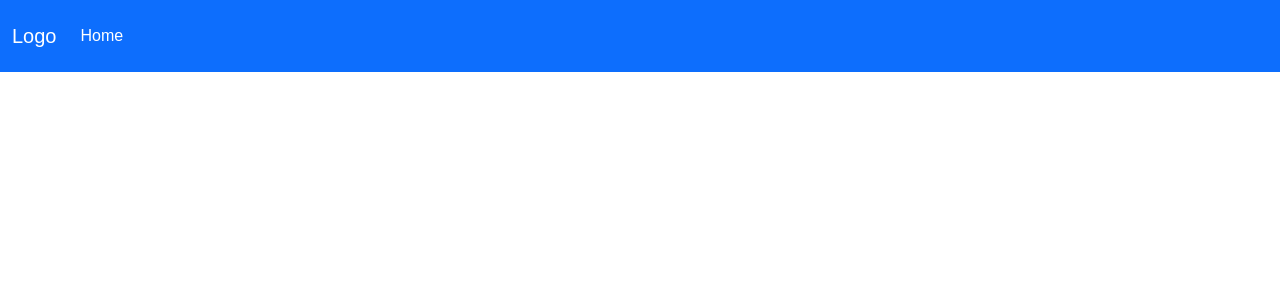
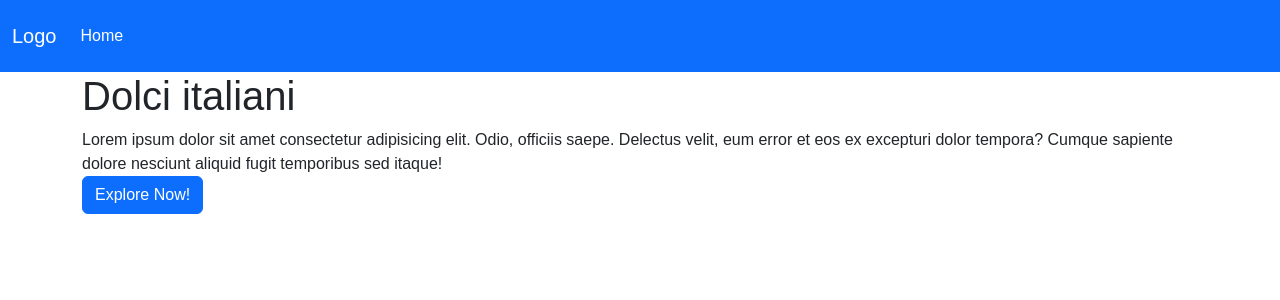
Before and after one commit to NavodContrath/react-api, a React (Vite) app: page / in a window 1280 px wide. Shown: the top 300 px of the page. Built offline with nearby package versions, Linux system fonts and the light colour scheme; no server answers.

Commit message:
add main section with title and description

```diff
--- a/src/App.jsx
+++ b/src/App.jsx
@@ -37,6 +37,18 @@ function App() {
           </div>
         </nav>
       </header >
+      <main>
+        <section className='infos'>
+          <div className="container">
+            <h1>Dolci italiani</h1>
+            <div className="desription">
+              Lorem ipsum dolor sit amet consectetur adipisicing elit. Odio, officiis saepe. Delectus velit, eum error et eos ex excepturi dolor tempora? Cumque sapiente dolore nesciunt aliquid fugit temporibus sed itaque!
+            </div>
+            <button className='btn btn-primary'>Explore Now!</button>
+          </div>
+        </section>
+      </main>
+
     </>
   )
 }
```
